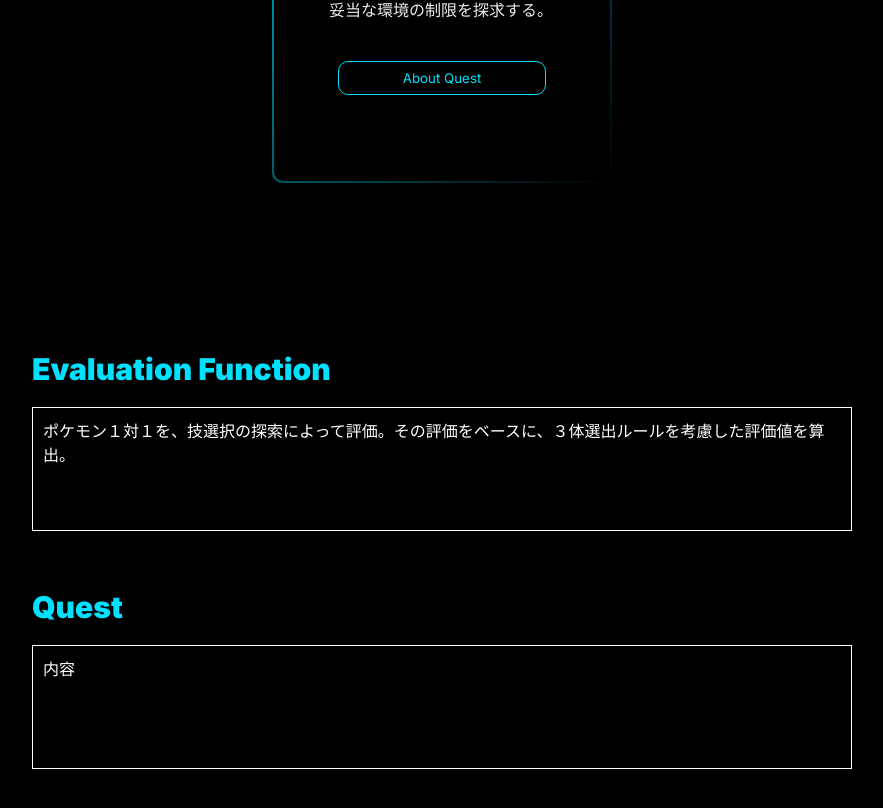
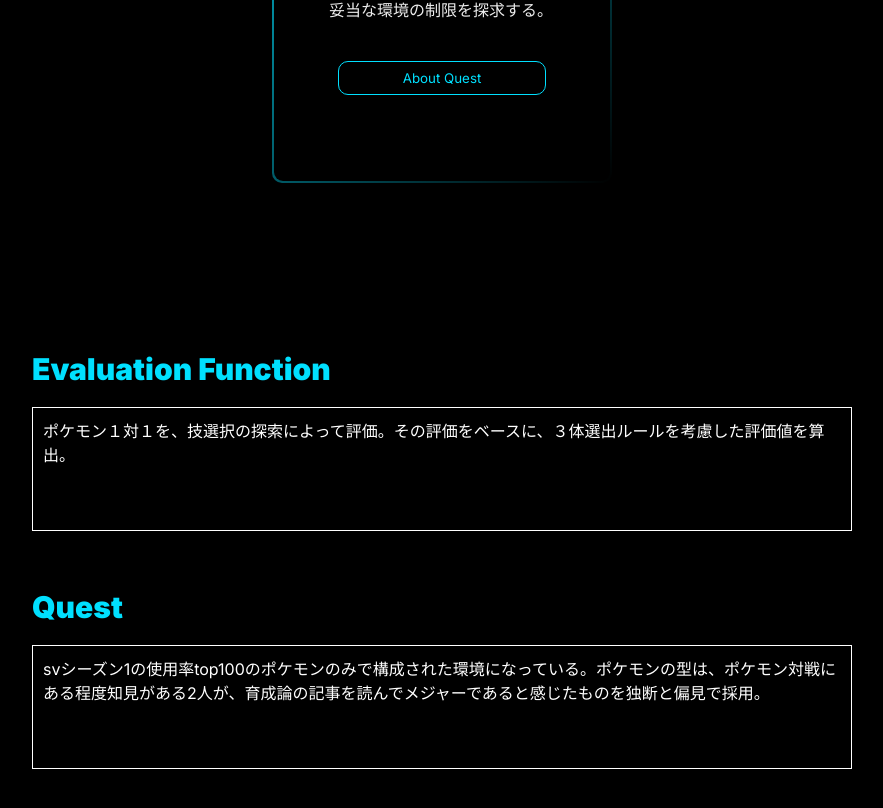
Before and after one commit to pokemon-GA/pokemon-ga-document, a React (Vite) app: page / in a window 1280 px wide. Shown: the part 1773-2581 px from the top of the page, without its empty margins (198-1081 px from the left). Built offline with nearby package versions, Linux system fonts and the light colour scheme.

Commit message:
Questの内容を追加

```diff
--- a/src/components/Page1.jsx
+++ b/src/components/Page1.jsx
@@ -66,7 +66,7 @@
                 }
             />
             <PageTextDiv>
-                <PageText title={'Quest'} lang={''} langClass={'hidden'} text={'内容'} />
+                <PageText title={'Quest'} lang={''} langClass={'hidden'} text={'svシーズン1の使用率top100のポケモンのみで構成された環境になっている。ポケモンの型は、ポケモン対戦にある程度知見がある2人が、育成論の記事を読んでメジャーであると感じたものを独断と偏見で採用。'} />
             </PageTextDiv>
         </Page1div>
     );
```
